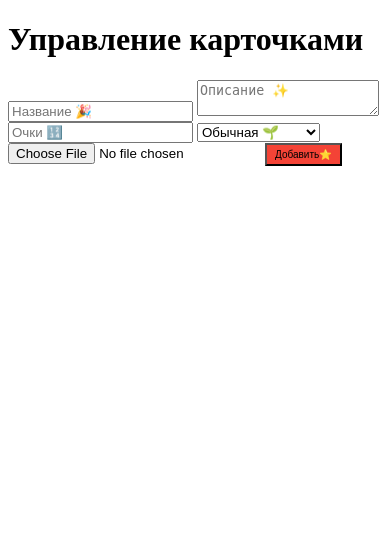
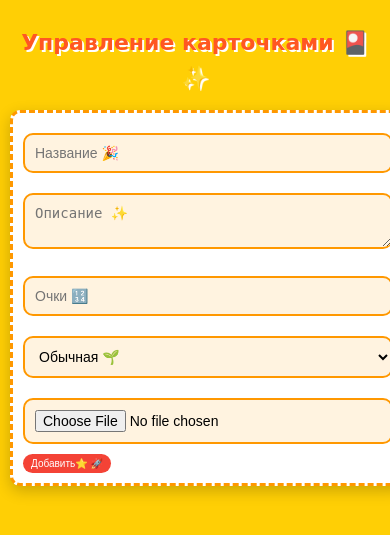
Before and after one commit to golovinapp/cardolero_lalala_bot, a Flask app: page /cards in a window 390 px wide. Shown: the top 535 px of the page. Run offline with Flask 3, Linux system fonts and the light colour scheme; data that the repository does not hold is empty.

Commit message:
Update style.css

```diff
--- a/web/static/style.css
+++ b/web/static/style.css
@@ -1,6 +1,179 @@
-/* ... (предыдущий код остается) ... */
+@media (prefers-color-scheme: dark) {
+    body {
+        background: #1a1a1a;
+        color: #fff;
+    }
+    input, textarea, select, button {
+        background: #2c2c2c;
+        color: #fff;
+        border: 2px solid #4a4a4a;
+    }
+    button {
+        background: #ff6f61;
+        color: #fff;
+    }
+}
 
-/* Стили для кнопок удаления */
+body {
+    font-family: 'Comic Sans MS', 'Arial', sans-serif;
+    max-width: 900px;
+    margin: 0 auto;
+    padding: 20px;
+    background: #ffeb3b;
+    line-height: 1.6;
+    animation: bounceBackground 5s infinite;
+}
+
+@keyframes bounceBackground {
+    0%, 100% { background-color: #ffeb3b; }
+    50% { background-color: #ffcc00; }
+}
+
+h1, h2 {
+    text-align: center;
+    color: #ff5722;
+    font-size: 28px;
+    text-shadow: 2px 2px #fff;
+}
+
+h1::after {
+    content: " 🎴✨";
+}
+h2::after {
+    content: " 📋🎉";
+}
+
+form, table {
+    width: 100%;
+    margin-bottom: 20px;
+    background: #fff;
+    padding: 20px;
+    border-radius: 15px;
+    box-shadow: 0 5px 15px rgba(0,0,0,0.2);
+    border: 3px dashed #ff9800;
+}
+
+input, textarea, select {
+    width: 100%;
+    padding: 15px;
+    margin: 10px 0;
+    border: 2px solid #ff9800;
+    border-radius: 10px;
+    font-size: 16px;
+    background: #fff3e0;
+    box-sizing: border-box;
+}
+
+button {
+    padding: 15px 30px;
+    cursor: pointer;
+    background: #ff6f61;
+    color: #fff;
+    border: none;
+    border-radius: 10px;
+    font-size: 18px;
+    transition: transform 0.2s, background 0.2s;
+    display: block;
+    width: 100%;
+    margin: 10px 0;
+}
+
+button:hover {
+    transform: scale(1.1);
+    background: #ff3d2e;
+}
+
+button::after {
+    content: " 🚀";
+}
+
+form[method="post"] button[type="submit"] {
+    padding: 5px 10px;
+    font-size: 12px;
+    width: auto;
+    margin: 0;
+    background: #f44336;
+}
+
+form[method="post"] button[type="submit"]:hover {
+    background: #d32f2f;
+    transform: scale(1.05);
+}
+
+table {
+    border-collapse: collapse;
+    width: 100%;
+    background: #ffebee;
+    table-layout: fixed;
+}
+
+td, th {
+    border: 2px solid #ff9800;
+    padding: 15px;
+    text-align: center;
+    font-size: 16px;
+    word-wrap: break-word;
+}
+
+td a {
+    color: #e91e63;
+    text-decoration: none;
+    font-weight: bold;
+}
+
+td a:hover {
+    text-decoration: underline;
+    color: #d81b60;
+}
+
+form button[type="submit"] {
+    background: #4caf50;
+}
+
+form button[type="submit"]:hover {
+    background: #388e3c;
+}
+
+@media (max-width: 600px) {
+    body {
+        padding: 10px;
+    }
+    h1 {
+        font-size: 22px;
+    }
+    h2 {
+        font-size: 18px;
+    }
+    form, table {
+        padding: 10px;
+        border-radius: 10px;
+    }
+    input, textarea, select {
+        font-size: 14px;
+        padding: 10px;
+    }
+    button {
+        font-size: 14px;
+        padding: 10px 20px;
+    }
+    table {
+        display: block;
+        overflow-x: auto;
+    }
+    td, th {
+        min-width: 100px;
+        font-size: 12px;
+        padding: 8px;
+        word-break: break-all;
+    }
+    td a {
+        font-size: 12px;
+    }
+    form[method="post"] button[type="submit"] {
+        padding: 4px 8px;
+        font-size: 10px;
+    }
+}
 form[method="post"] button[type="submit"] {
     padding: 5px 10px; /* Уменьшаем размер */
     font-size: 12px; /* Уменьшаем шрифт */
```
